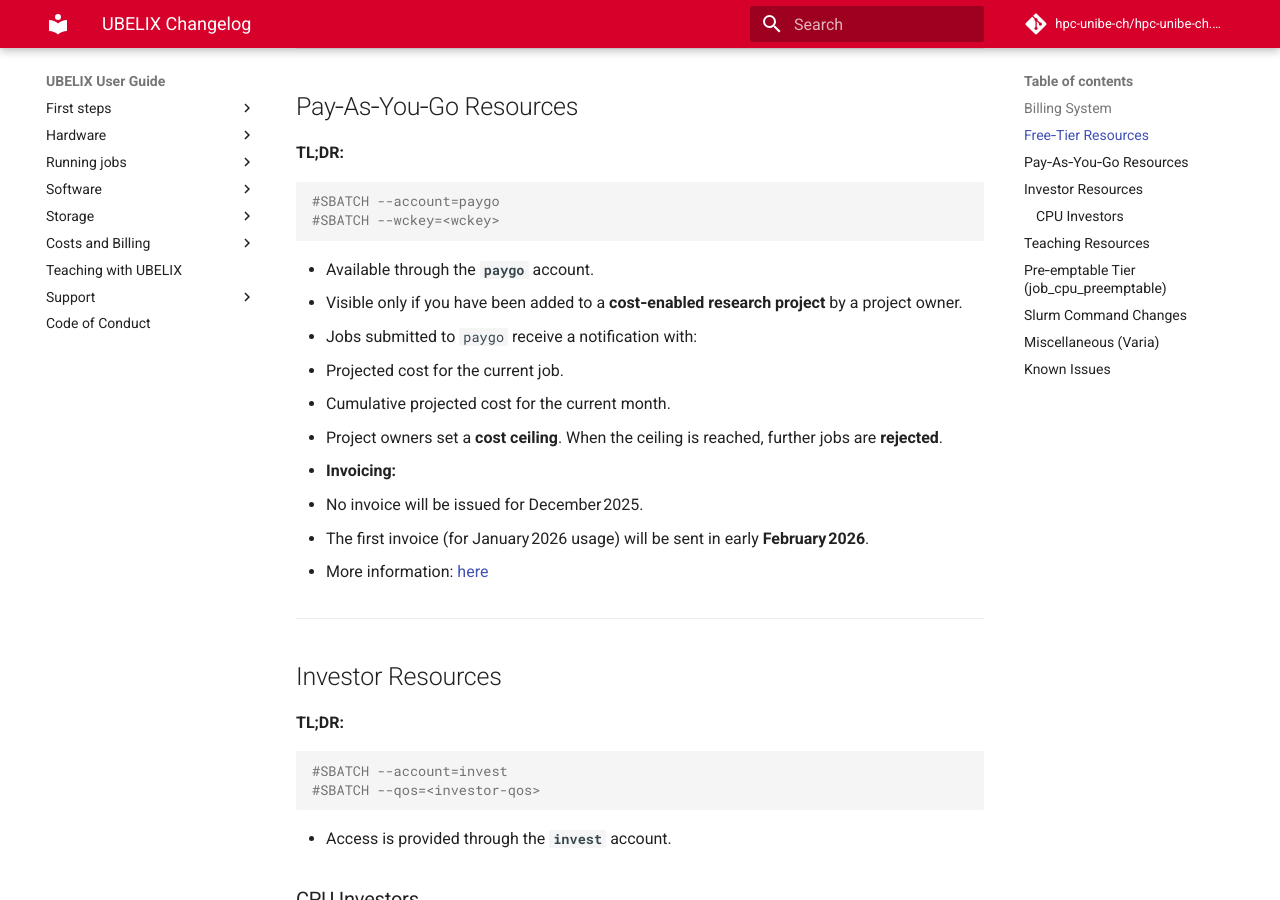
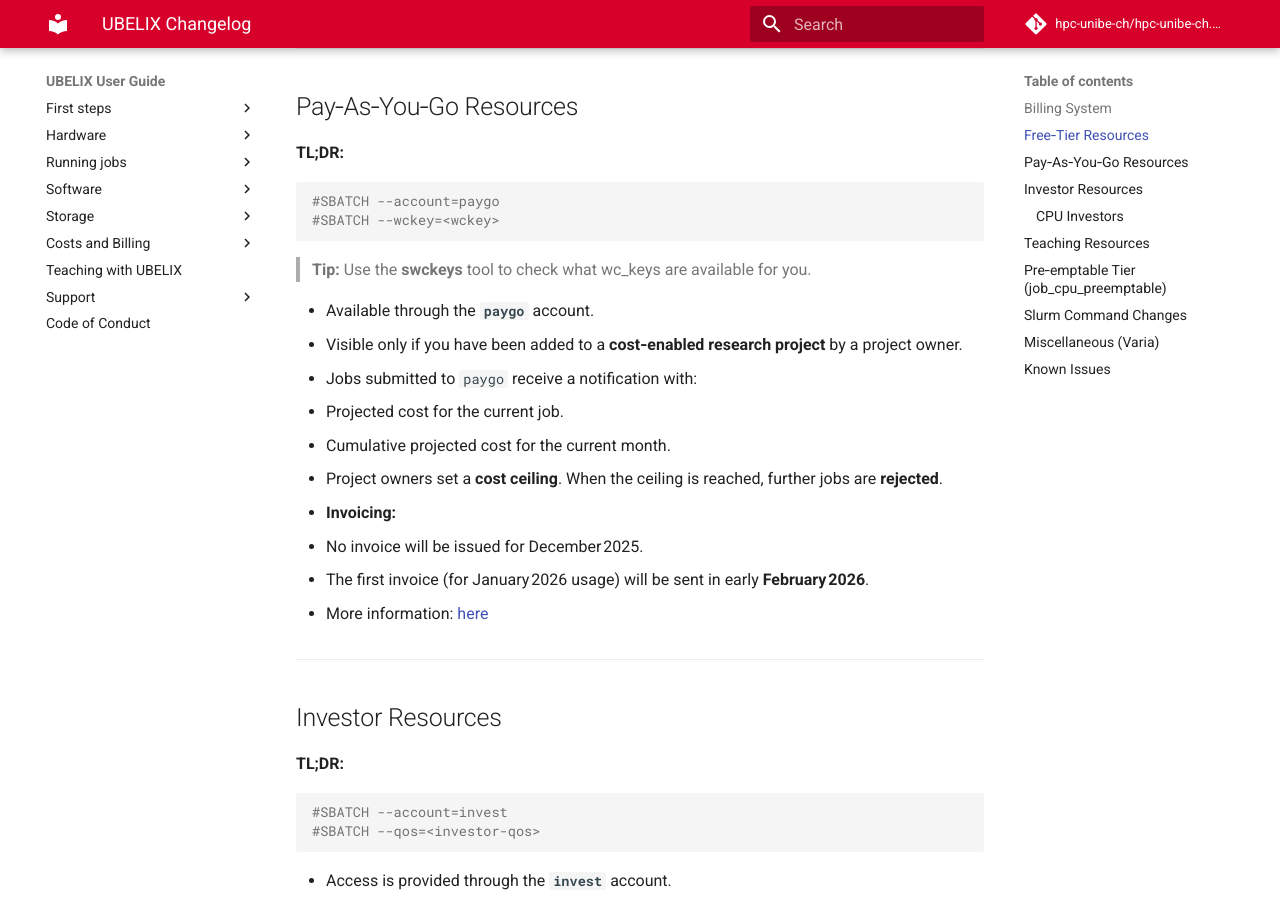
Before and after one commit to hpc-unibe-ch/hpc-unibe-ch.github.io, an MkDocs documentation site: the page built from docs/changelog-20251201.md, in a window 1280 px wide and 900 px high, scrolled down 912 px. Built offline with MkDocs 1.6.1 and Material for MkDocs 9.7.7, drawn with Linux system fonts in a browser that asks for light colours; comment, search, counter and statistics services are not loaded.

Commit message:
add documentation on swckeys-tool

````diff
--- a/docs/changelog-20251201.md
+++ b/docs/changelog-20251201.md
@@ -39,6 +39,8 @@
 #SBATCH --account=paygo
 #SBATCH --wckey=<wckey>
 ```
+
+> **Tip:** Use the **swckeys** tool to check what wc_keys are available for you.
 
 * Available through the **`paygo`** account.
 * Visible only if you have been added to a **cost‑enabled research project** by a project owner.
````
Also changed, not shown: docs/runjobs/partitions.md (+1 -0 lines).
